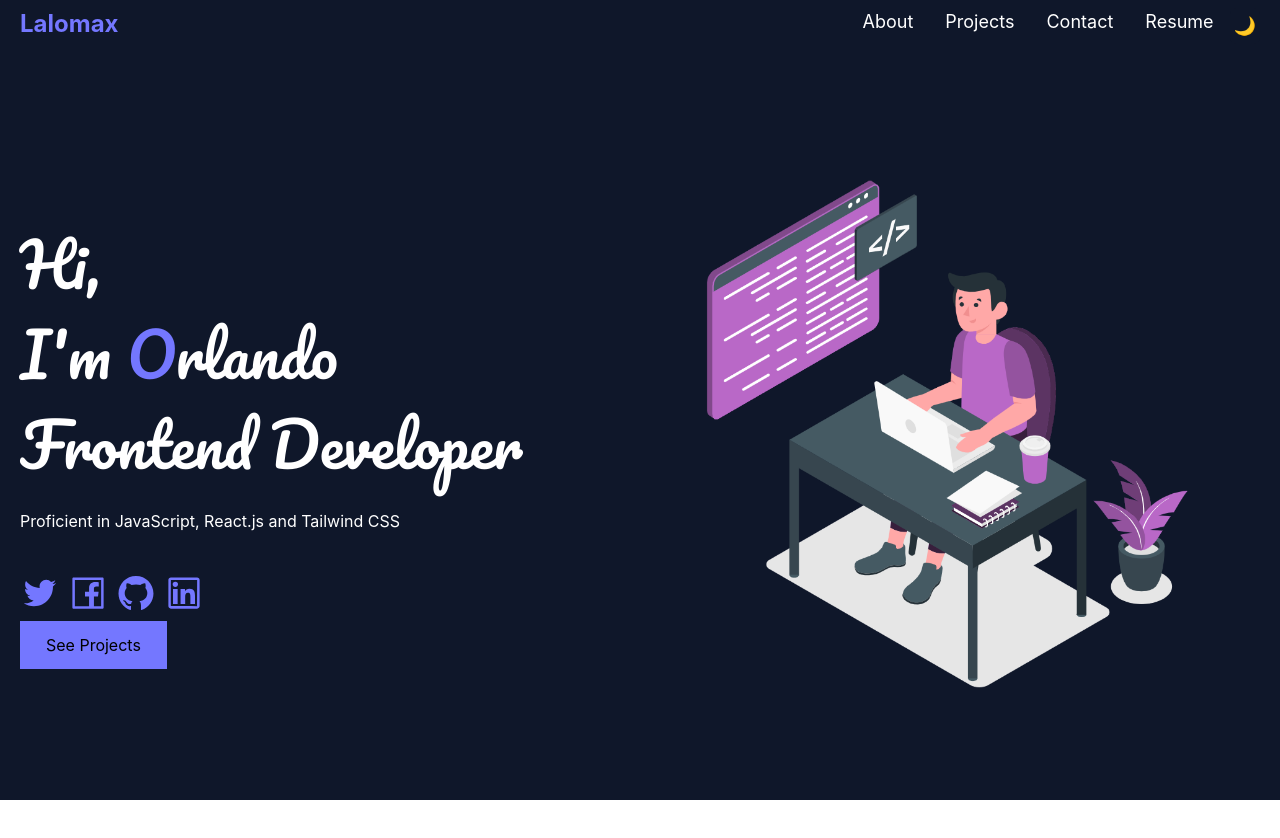
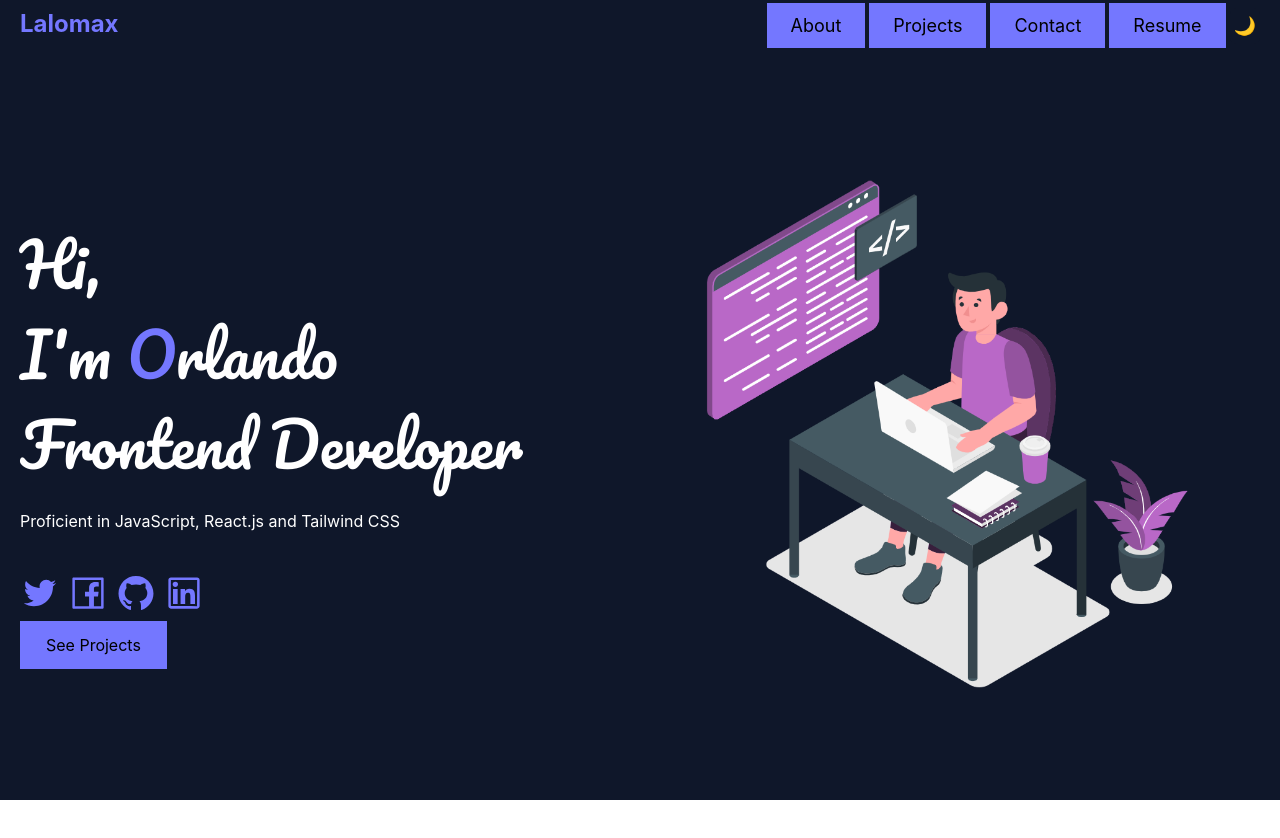
Before and after one commit to lalomax/new-portfolio, a React (Vite) app: page / in a window 1280 px wide. Shown: the top 838 px of the page. Built offline with nearby package versions, Linux system fonts and the light colour scheme.

Commit message:
style: Header menu colors

```diff
--- a/src/components/Header.tsx
+++ b/src/components/Header.tsx
@@ -7,7 +7,7 @@ import { flushSync } from "react-dom";
 const Header = () => {
   const [isDarkMode, setIsDarkMode] = useState<boolean>(window.matchMedia("(prefers-color-scheme: dark)").matches);
   const [toggleMenu, setToggleMenu] = useState<boolean>(false);
-console.log(isDarkMode)
+// console.log(isDarkMode)
   useEffect(() => {
     // if (window.matchMedia("(prefers-color-scheme: dark)").matches) {
       setTimeout(() => {
@@ -25,7 +25,7 @@ console.log(isDarkMode)
         // setIsDarkMode(isDarkMode);
       });
     }).ready;
-    // handleToggleMenu();
+    handleToggleMenu();
   };
 
   useEffect(() => {
@@ -47,24 +47,24 @@ console.log(isDarkMode)
 
       {/* Desktop Nav */}
       <nav className="hidden md:block">
-        <ul className="flex">
+        <ul className="flex gap-1 items-center ">
           <li>
-            <Link to="/#about">About</Link>
+            <Link className=" btn bg-accent   text-black hover:text-white  px-6 py-3 hover:bg-primaryDark" to="/#about">About</Link>
           </li>
           <li>
-            <Link to="/#projects">Projects</Link>
+            <Link className="btn bg-accent   text-black hover:text-white  px-6 py-3 hover:bg-primaryDark" to="/#projects">Projects</Link>
           </li>
           <li>
-            <Link to="/#contact">Contact</Link>
+            <Link className="btn bg-accent   text-black hover:text-white  px-6 py-3 hover:bg-primaryDark" to="/#contact">Contact</Link>
           </li>
           <li>
-            <Link to="/curriculum/#cvheader">Resume</Link>
+            <Link className="btn bg-accent   text-black hover:text-white  px-6 py-3 hover:bg-primaryDark" to="/curriculum/#cvheader">Resume</Link>
           </li>
           <li>
             <button
               type="button"
               onClick={handleThemeSwitch}
-              className="bg-primaryDark text-lg p-1 rounded-md"
+              className="bg-primaryDark text-lg p-1 rounded-md  "
             >
               {isDarkMode ? "🌙" : "🌞"}
             </button>
```
